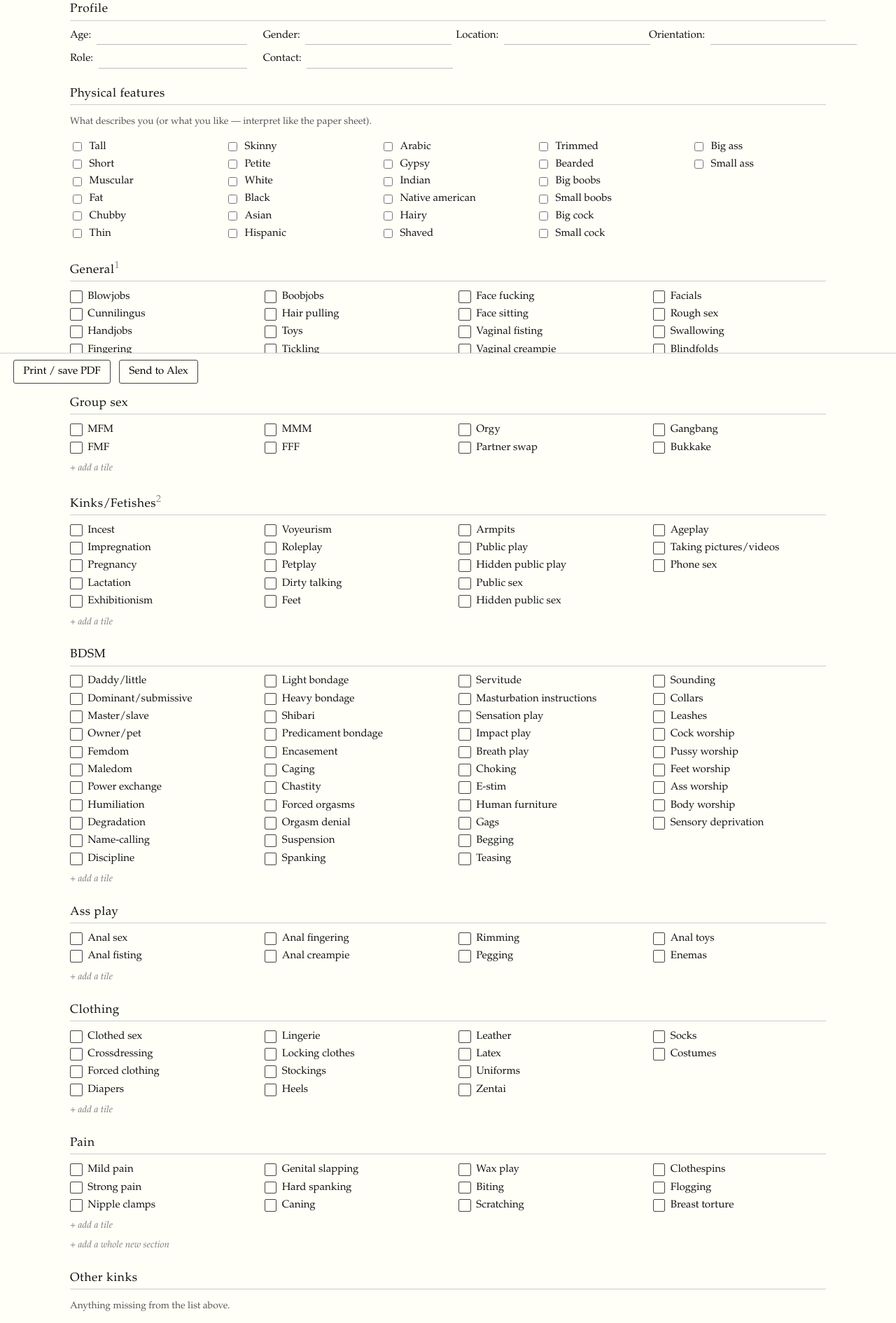
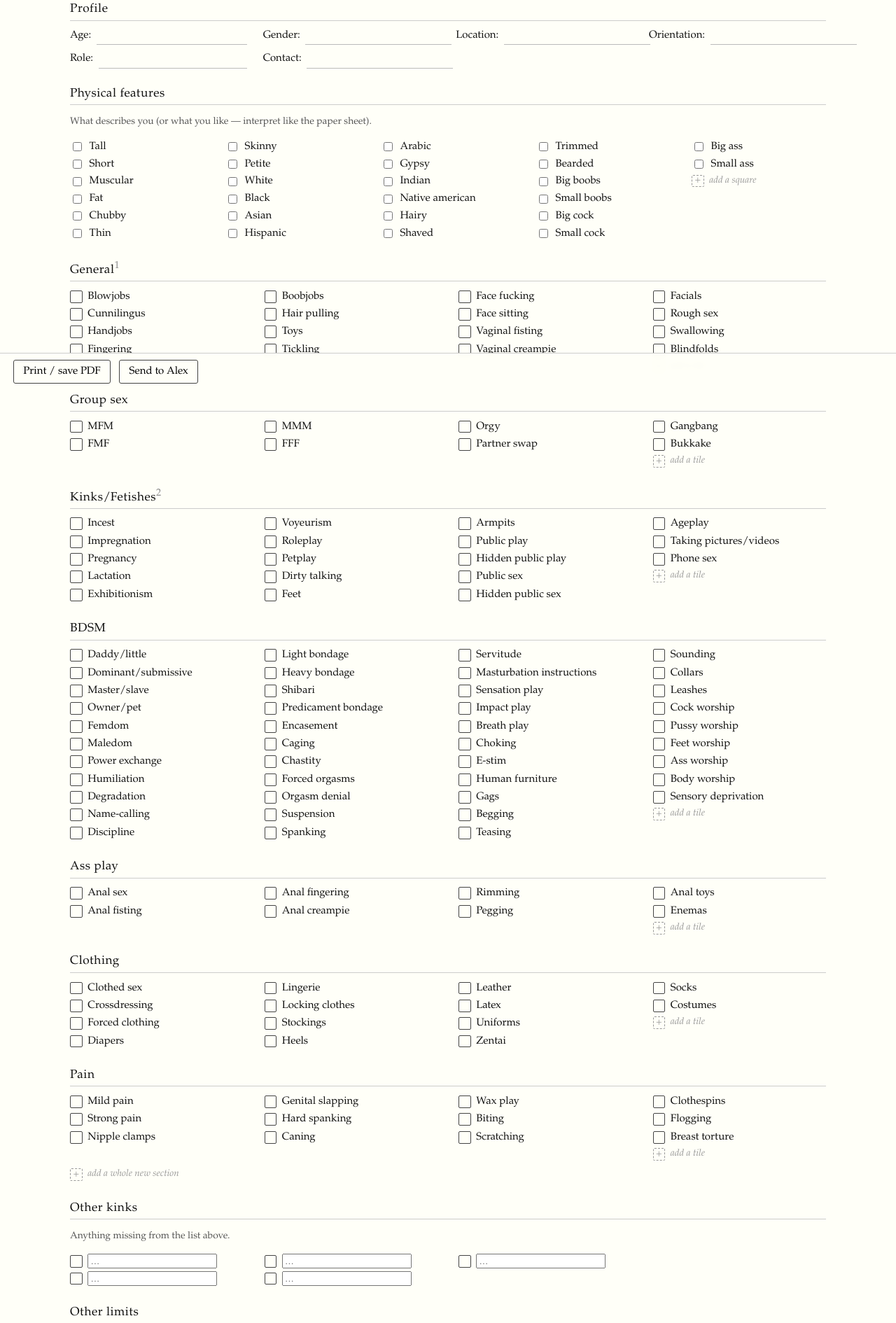
Before and after one commit to loftusa/loftusa.github.io, a Jekyll site: the page public/klist/index.html, which Jekyll copies as it is, in a window 1280 px wide. Shown: the part 343-2233 px from the top of the page at 70% size. Built offline with Jekyll 4.4.1, drawn with Linux system fonts in a browser that asks for light colours.

Commit message:
klist: add-controls become inline plus squares; physical features gets one too
Co-Authored-By: Claude Fable 5 <noreply@anthropic.com>
Claude-Session: https://claude.ai/code/session_01CEeWRC52aD57cVQvtyTobq

```diff
--- a/public/klist/admin.html
+++ b/public/klist/admin.html
@@ -163,6 +163,8 @@ let schemaRows = [];   // visitor-added tiles from GET /klist/schema
 function mergedKlist() {
   const merged = KLIST.map((sec) => ({ ...sec, items: [...sec.items] }));
   for (const row of schemaRows) {
+    if (row.section.toLowerCase() === "physical features") continue; // checkbox grid, not rated tiles
+
     const sec = merged.find((x) => x.section.toLowerCase() === row.section.toLowerCase());
     if (sec) {
       if (!sec.items.some((i) => i.toLowerCase() === row.item.toLowerCase())) sec.items.push(row.item);
--- a/public/klist/index.html
+++ b/public/klist/index.html
@@ -78,13 +78,19 @@ textarea {
   border: 1px solid #bbb; border-radius: 2px; padding: .4rem .5rem; box-sizing: border-box;
 }
 
-/* add-a-tile / add-a-section controls */
-.addctl { margin: .2rem 0 .4rem; }
+/* add-a-tile / add-a-section controls: a plus square where the next tile would go */
+.addctl { cursor: default; }
 .addlink {
-  font: inherit; font-size: .9rem; color: #777; background: none;
-  border: none; padding: 0; cursor: pointer; font-style: italic;
+  font: inherit; background: none; border: none; padding: 0; cursor: pointer;
+  display: inline-flex; align-items: center; gap: .5rem; color: #999;
 }
-.addlink:hover { color: #111; }
+.addlink .sw {
+  border-style: dashed; border-color: #999; color: #999;
+  display: inline-flex; align-items: center; justify-content: center;
+  font-size: .95rem; line-height: 1;
+}
+.addlink:hover, .addlink:hover .sw { color: #111; border-color: #444; }
+.addlink .hint { font-style: italic; font-size: .9rem; }
 .addctl input {
   font: inherit; font-size: .9rem; background: transparent;
   border: none; border-bottom: 1px solid #bbb; outline: none; margin-right: .5rem; width: 11rem;
@@ -327,8 +335,15 @@ for (const f of FEATURES) {
     persist();
   });
   lab.append(cb, document.createTextNode(f));
-  featuresEl.append(lab);
+  return lab;
 }
+for (const f of FEATURES) featuresEl.append(featureRow(f));
+const addFeatureCtl = addControl("add a square", ["new feature\u2026"], async ([item]) => {
+  await postSchema(FEATURES_SECTION, item);
+  FEATURES.push(item);
+  featuresEl.insertBefore(featureRow(item), addFeatureCtl);
+});
+featuresEl.append(addFeatureCtl);
 
 /* ---------- rated items ---------- */
 
@@ -446,12 +464,13 @@ function renderSection(sec) {
   const wrap = document.createElement("div"); wrap.className = "items";
   for (const item of sec.items) wrap.append(itemRow(sec.section, item));
   sectionWraps[sec.section] = wrap;
-  const add = addControl("+ add a tile", ["new tile…"], async ([item]) => {
+  const add = addControl("add a tile", ["new tile…"], async ([item]) => {
     await postSchema(sec.section, item);
     sec.items.push(item);
-    wrap.append(itemRow(sec.section, item));
+    wrap.insertBefore(itemRow(sec.section, item), add);
   });
-  s.append(h, wrap, add);
+  wrap.append(add);
+  s.append(h, wrap);
   sectionsEl.append(s);
 }
 
@@ -459,7 +478,7 @@ for (const sec of KLIST) renderSection(sec);
 
 /* everyone with this link can grow the list — additions are permanent and shared */
 const addSectionCtl = addControl(
-  "+ add a whole new section",
+  "add a whole new section",
   ["section name…", "first tile…"],
   async ([section, item]) => {
     await postSchema(section, item);
```
Also changed, not shown: other parts of public/klist/index.html (+16 -4 lines).
